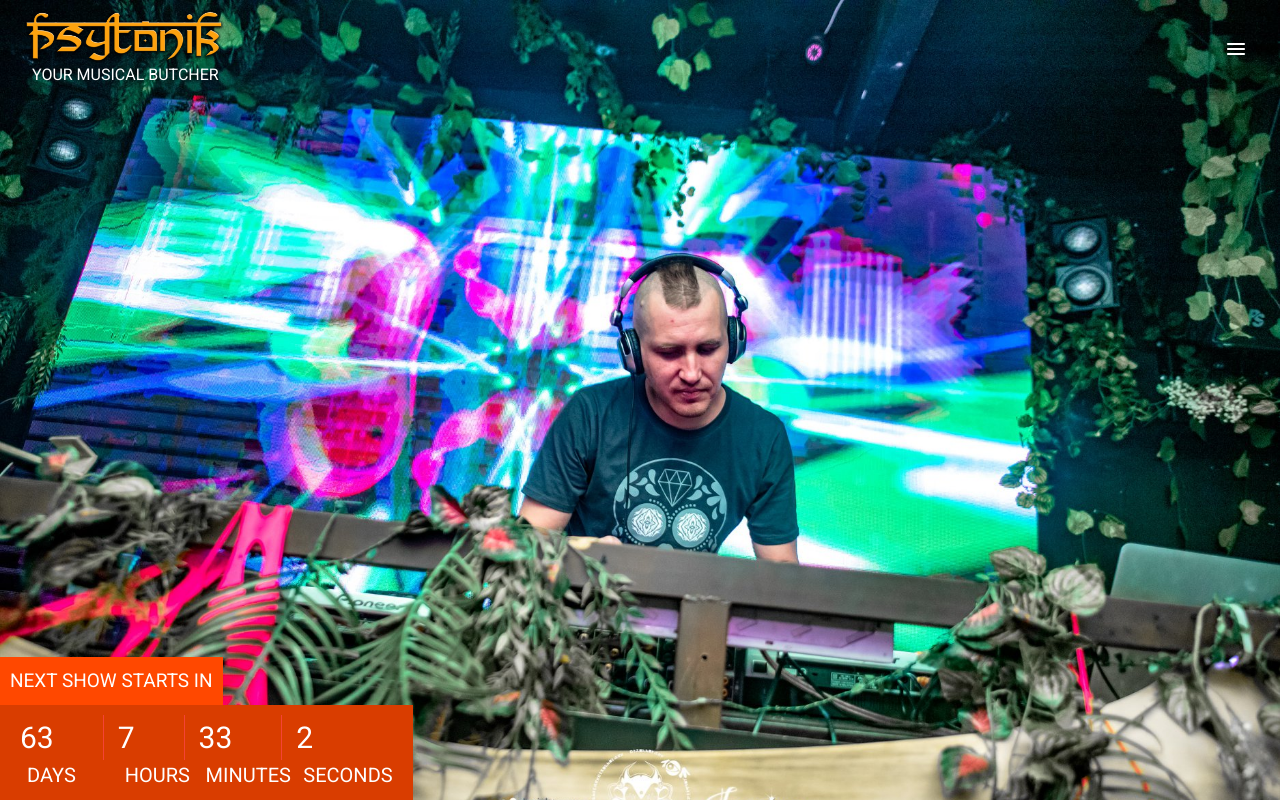
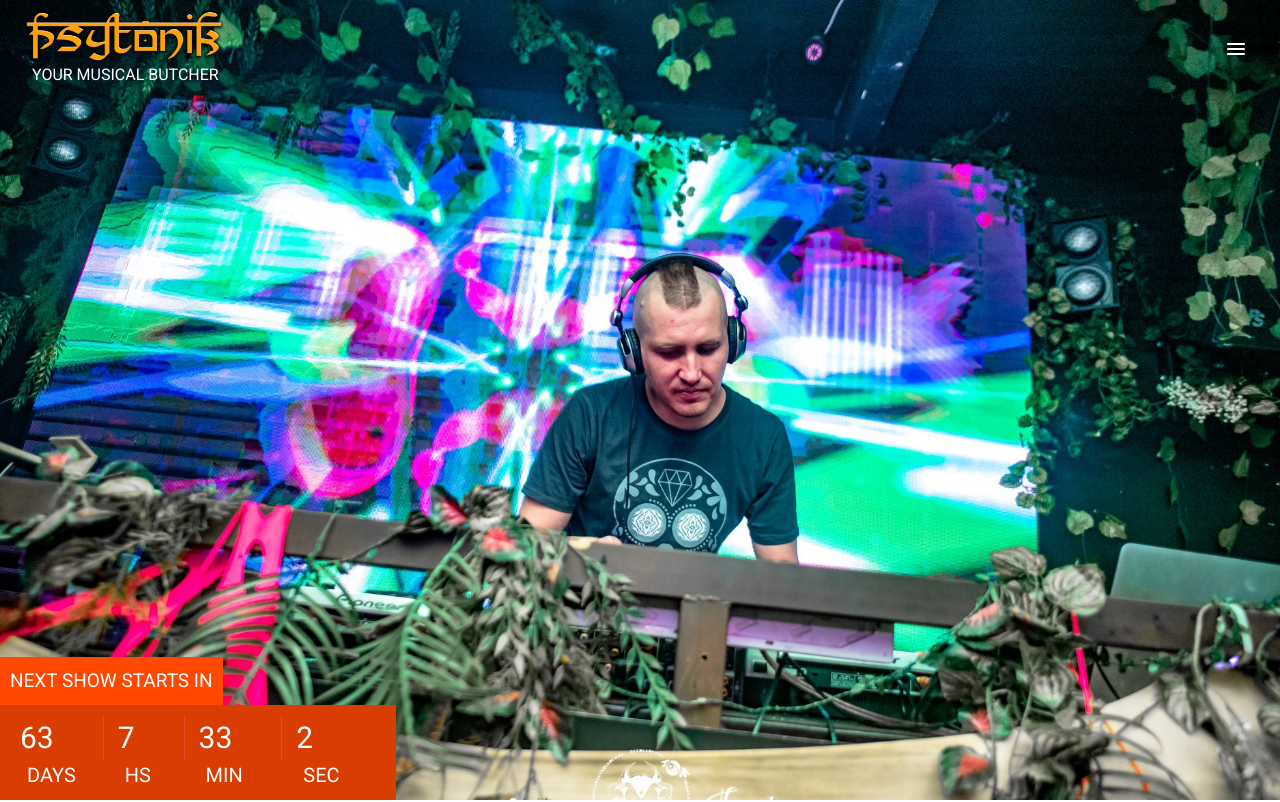
Before and after one commit to psytonik/djpsytonik, a React (Create React App) app: page / in a window 1280 px wide. Shown: the top 802 px of the page. Built offline with nearby package versions, Linux system fonts and the light colour scheme.

Commit message:
adding bootstrap-react fixing all stuff

```diff
--- a/package.json
+++ b/package.json
@@ -20,8 +20,7 @@
     "react-scroll": "^1.8.4",
     "react-slick": "^0.28.1",
     "slick-carousel": "^1.8.1",
-    "styled-components": "^5.3.1",
-    "web-vitals": "^1.0.1"
+    "styled-components": "^5.3.1"
   },
   "scripts": {
     "start": "react-scripts start",
--- a/src/components/featured/TimeUntil.js
+++ b/src/components/featured/TimeUntil.js
@@ -46,9 +46,9 @@ const TimeUntil = () => {
 					</div>
 					<div className="countdown_bottom">
 						{renderItem(time.days,'Days')}
-						{renderItem(time.hours,'Hours')}
-						{renderItem(time.minutes,'Minutes')}
-						{renderItem(time.seconds,'Seconds')}
+						{renderItem(time.hours,'Hs')}
+						{renderItem(time.minutes,'Min')}
+						{renderItem(time.seconds,'Sec')}
 					</div>
 				</div>
 			</Slide>
--- a/src/components/music/MusicLinks.js
+++ b/src/components/music/MusicLinks.js
@@ -1,6 +1,7 @@
 import React from 'react';
 import {Fade} from "react-awesome-reveal";
 import {Row,Col,Container} from "react-bootstrap";
+import {Slide} from "react-awesome-reveal";
 
 const Music = () => {
 	const musicLinks = [
@@ -49,12 +50,15 @@ const Music = () => {
 					<h1 align="center" style={{marginTop: 0, paddingTop: 25, color: '#fff'}}>Music / Mixes</h1>
 				</Fade>
 				<Row>
+
+
 					{musicLinks.map((link, index) => {
 							return (
 								<Col
 									key={index}
 									md={6}
 								>
+									<Slide>
 										<h3 align="center">{link.mixName}</h3>
 										<iframe width="100%"
 										        title={index}
@@ -62,9 +66,11 @@ const Music = () => {
 										        className="mixcloud-iframe"
 										        src={link.mixLink}
 										        frameBorder="0"/>
+									</Slide>
 								</Col>
 							)
 						})}
+
 				</Row>
 					<p style={{marginBottom: 0, paddingBottom: 25}}>more music on <a
 					href="https://www.mixcloud.com/Dj_PsyToniK/" target="_blank" rel="noreferrer">MixCloud</a></p>
--- a/src/resources/styles.css
+++ b/src/resources/styles.css
@@ -68,7 +68,7 @@ footer {
 }
 
 footer .footer_copyright {
-    font-size: 18px;
+    font-size: 16px;
 }
 
 /*====================
@@ -79,6 +79,7 @@ footer .footer_copyright {
 .carrousel_wrapper {
     height:100vh;
     overflow: hidden;
+    /*position: relative;*/
 }
 
 .carrousel_image {
```
Lines whose indentation alone changed are shown as unchanged.
